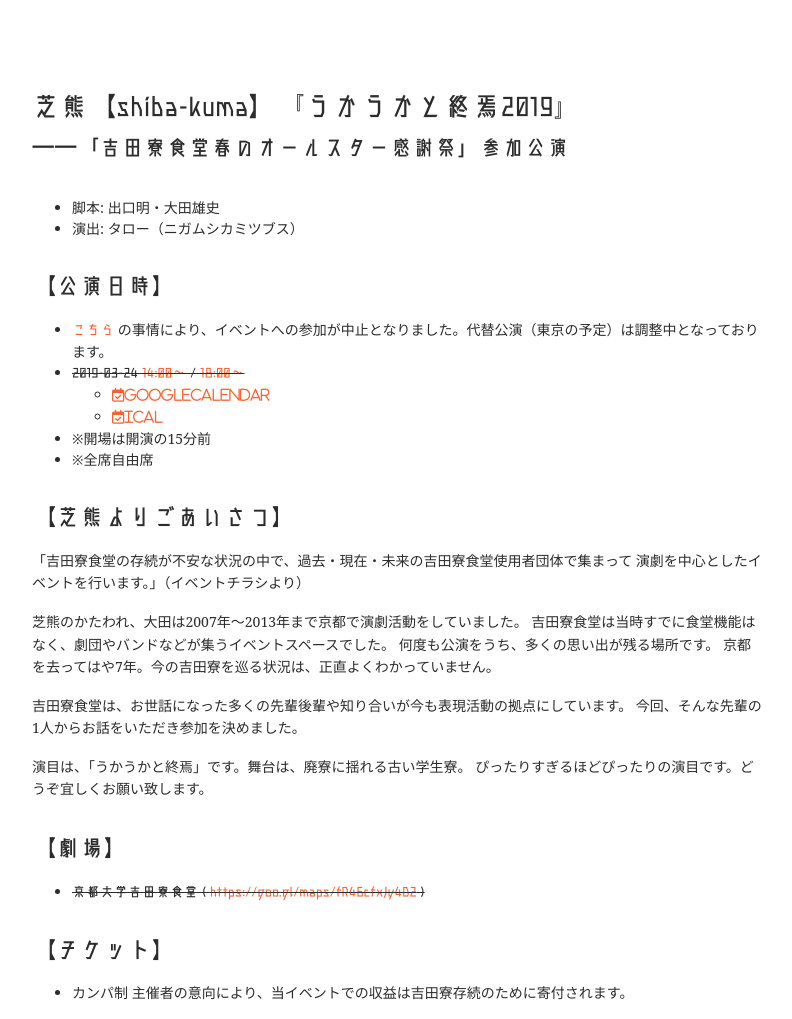
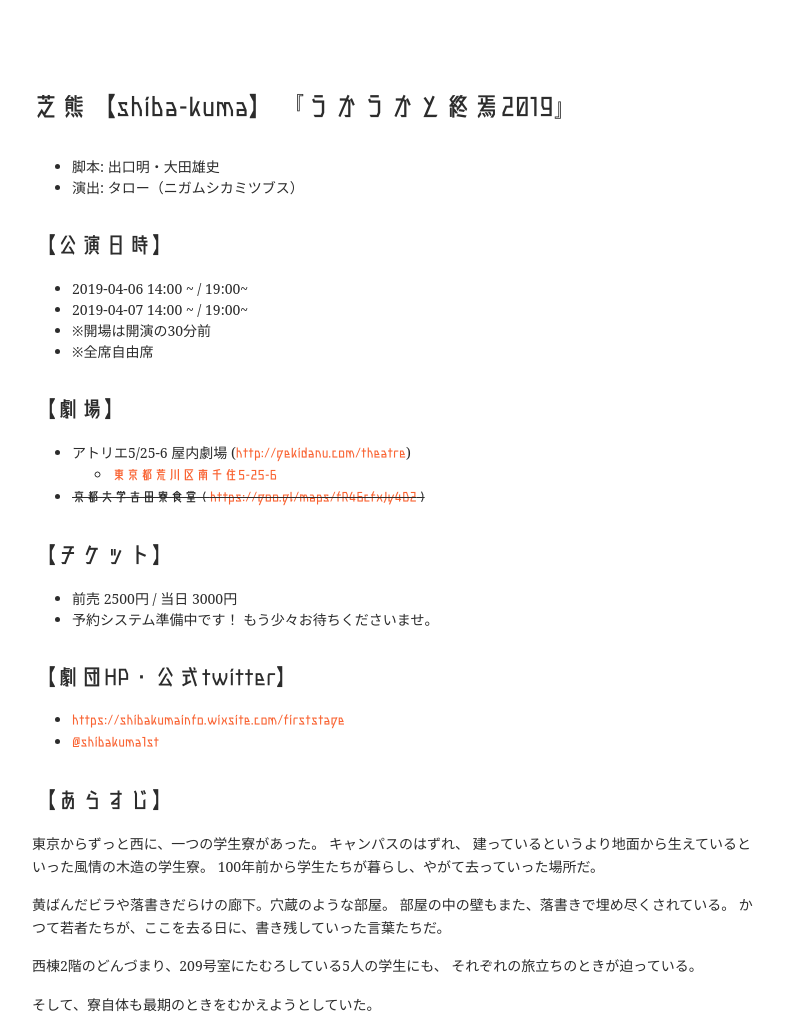
Before and after one commit to ngmsh/ngmsh.github.io, a plain HTML site: page next/index.html in a window 1280 px wide. Shown: the part 680-1699 px from the top of the page, without its empty margins (243-1035 px from the left). Drawn offline with nearby package versions, Linux system fonts and the light colour scheme; some packages are replaced by stand-ins of ours.

Commit message:
publish by circleci

```diff
--- a/index.xml
+++ b/index.xml
@@ -25,7 +25,7 @@
       <pubDate>Wed, 12 Dec 2018 02:55:05 +0900</pubDate>
 
       <guid>https://ngmsh.github.io/next/</guid>
-      <description>これから 芝熊【shiba-kuma】『うかうかと終焉2019』 ――「吉田寮食堂春のオールスター感謝祭」参加公演 脚本: 出口明・大田雄史 演出: タ</description>
+      <description>これから 芝熊【shiba-kuma】『うかうかと終焉2019』 脚本: 出口明・大田雄史 演出: タロー（ニガムシカミツブス） 【公演日時】 2019-04-06 14:00 ~ / 19:00~</description>
     </item>
 
     <item>
--- a/next/index.html
+++ b/next/index.html
@@ -126,7 +126,7 @@
 
 <h2 id="これから">これから</h2>
 
-<h3 id="ukauka2019"><br><br>芝熊【shiba-kuma】『うかうかと終焉2019』<br><span style="font-size:.8em">――「吉田寮食堂春のオールスター感謝祭」参加公演</span></h3>
+<h3 id="ukauka2019"><br><br>芝熊【shiba-kuma】『うかうかと終焉2019』</h3>
 
 <ul>
 <li>脚本: 出口明・大田雄史</li>
@@ -136,44 +136,28 @@
 <h4 id="公演日時">【公演日時】</h4>
 
 <ul>
-<li><a href="https://twitter.com/shibakuma1st/status/1103315896443920384">こちら</a> の事情により、イベントへの参加が中止となりました。代替公演（東京の予定）は調整中となっております。</li>
-<li><del>2019-03-24 <a href="https://calendar.google.com/calendar/event?action=TEMPLATE&amp;tmeid=XzY4cGo4ZDlpNmNya2NiYTE3MHJrY2I5azZvbzRhYjlvODUxNDJiOWs2a28zMmMyMzg4c2pnZ2k1Nm8gbHVtZ3Jkamp1cTZlcjA4Zjh1c2hha3V2bGtAZw&amp;tmsrc=lumgrdjjuq6er08f8ushakuvlk@group.calendar.google.com&amp;catt=false&amp;pprop=HowCreated:DUPLICATE&amp;hl=ja&amp;scp=ONE">14:00〜</a> / <a href="https://calendar.google.com/calendar/event?action=TEMPLATE&amp;tmeid=XzZsMWo4Z2ExOG9zajZiYTE2dDEzMGI5azYxMjNhYmEyODUxMzZiYTU2OHFqNmRwbjZkMTM4aDFrOGsgbHVtZ3Jkamp1cTZlcjA4Zjh1c2hha3V2bGtAZw&amp;tmsrc=lumgrdjjuq6er08f8ushakuvlk@group.calendar.google.com&amp;catt=false&amp;pprop=HowCreated:DUPLICATE&amp;hl=ja&amp;scp=ONE">18:00〜</a></del>
-
-<ul>
-<li><a href="https://calendar.google.com/calendar/embed?src=lumgrdjjuq6er08f8ushakuvlk%40group.calendar.google.com&amp;ctz=Asia%2FTokyo&amp;dates=2019-03-01%F22019-03-31"><i class="fa fa-calendar-check-o" aria-hidden="true">GoogleCalendar</i></a></li>
-<li><a href="https://calendar.google.com/calendar/ical/lumgrdjjuq6er08f8ushakuvlk%40group.calendar.google.com/public/basic.ics"><i class="fa fa-calendar-check-o" aria-hidden="true">iCal</i></a></li>
-</ul></li>
-<li>※開場は開演の15分前</li>
+<li>2019-04-06 14:00 ~ / 19:00~</li>
+<li>2019-04-07 14:00 ~ / 19:00~</li>
+<li>※開場は開演の30分前</li>
 <li>※全席自由席</li>
 </ul>
-
-<h4 id="芝熊よりごあいさつ">【芝熊よりごあいさつ】</h4>
-
-<p>「吉田寮食堂の存続が不安な状況の中で、過去・現在・未来の吉田寮食堂使用者団体で集まって
-演劇を中心としたイベントを行います。」（イベントチラシより）</p>
-
-<p>芝熊のかたわれ、大田は2007年～2013年まで京都で演劇活動をしていました。
-吉田寮食堂は当時すでに食堂機能はなく、劇団やバンドなどが集うイベントスペースでした。
-何度も公演をうち、多くの思い出が残る場所です。
-京都を去ってはや7年。今の吉田寮を巡る状況は、正直よくわかっていません。</p>
-
-<p>吉田寮食堂は、お世話になった多くの先輩後輩や知り合いが今も表現活動の拠点にしています。
-今回、そんな先輩の1人からお話をいただき参加を決めました。</p>
-
-<p>演目は、「うかうかと終焉」です。舞台は、廃寮に揺れる古い学生寮。
-ぴったりすぎるほどぴったりの演目です。どうぞ宜しくお願い致します。</p>
 
 <h4 id="劇場">【劇場】</h4>
 
 <ul>
+<li>アトリエ5/25-6 屋内劇場 (<a href="http://gekidanu.com/theatre">http://gekidanu.com/theatre</a>)
+
+<ul>
+<li><a href="https://goo.gl/maps/cKLhH3FYRkr">東京都荒川区南千住5-25-6</a></li>
+</ul></li>
 <li><del>京都大学吉田寮食堂 ( <a href="https://goo.gl/maps/fR46cfxJy4D2">https://goo.gl/maps/fR46cfxJy4D2</a> )</del></li>
 </ul>
 
 <h4 id="チケット">【チケット】</h4>
 
 <ul>
-<li>カンパ制
-主催者の意向により、当イベントでの収益は吉田寮存続のために寄付されます。</li>
+<li>前売 2500円 / 当日 3000円</li>
+<li>予約システム準備中です！ もう少々お待ちくださいませ。</li>
 </ul>
 
 <h4 id="劇団hp-公式twitter">【劇団HP・公式twitter】</h4>
@@ -213,11 +197,18 @@
 
 <ul>
 <li>嶋田あや</li>
-<li>笹原翔太（プロダクション・エース）</li>
 <li>高橋直幸</li>
 <li>尾木藍（ラムー）</li>
 <li>生田目紗希</li>
 <li>加藤将隆</li>
+<li>&hellip;他</li>
+</ul>
+
+<p>【スタッフ】</p>
+
+<ul>
+<li>衣装: chihiro</li>
+<li>宣伝美術: のい</li>
 </ul>
 
 <hr />
```
Also changed, not shown: index.html (+1 -1 lines).
